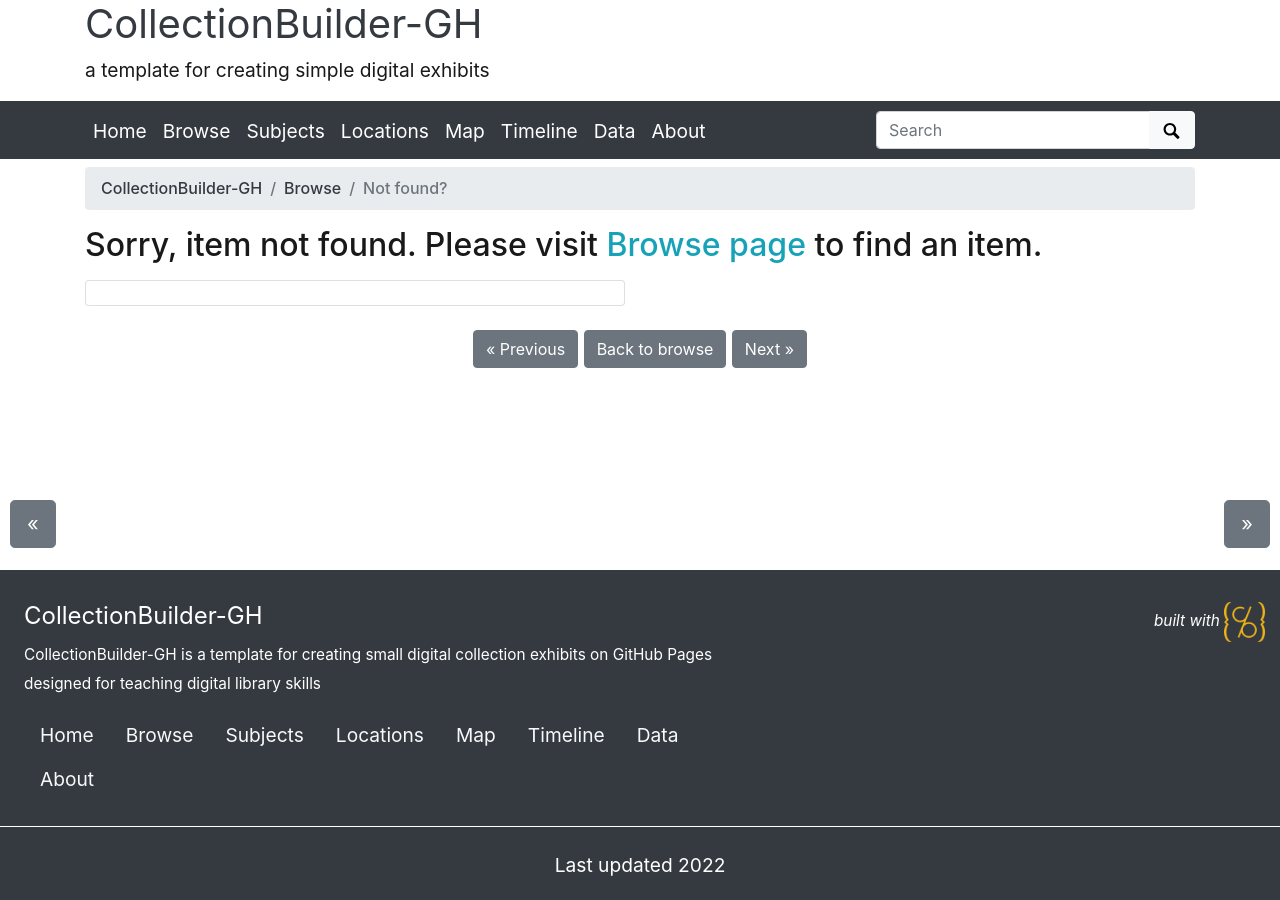
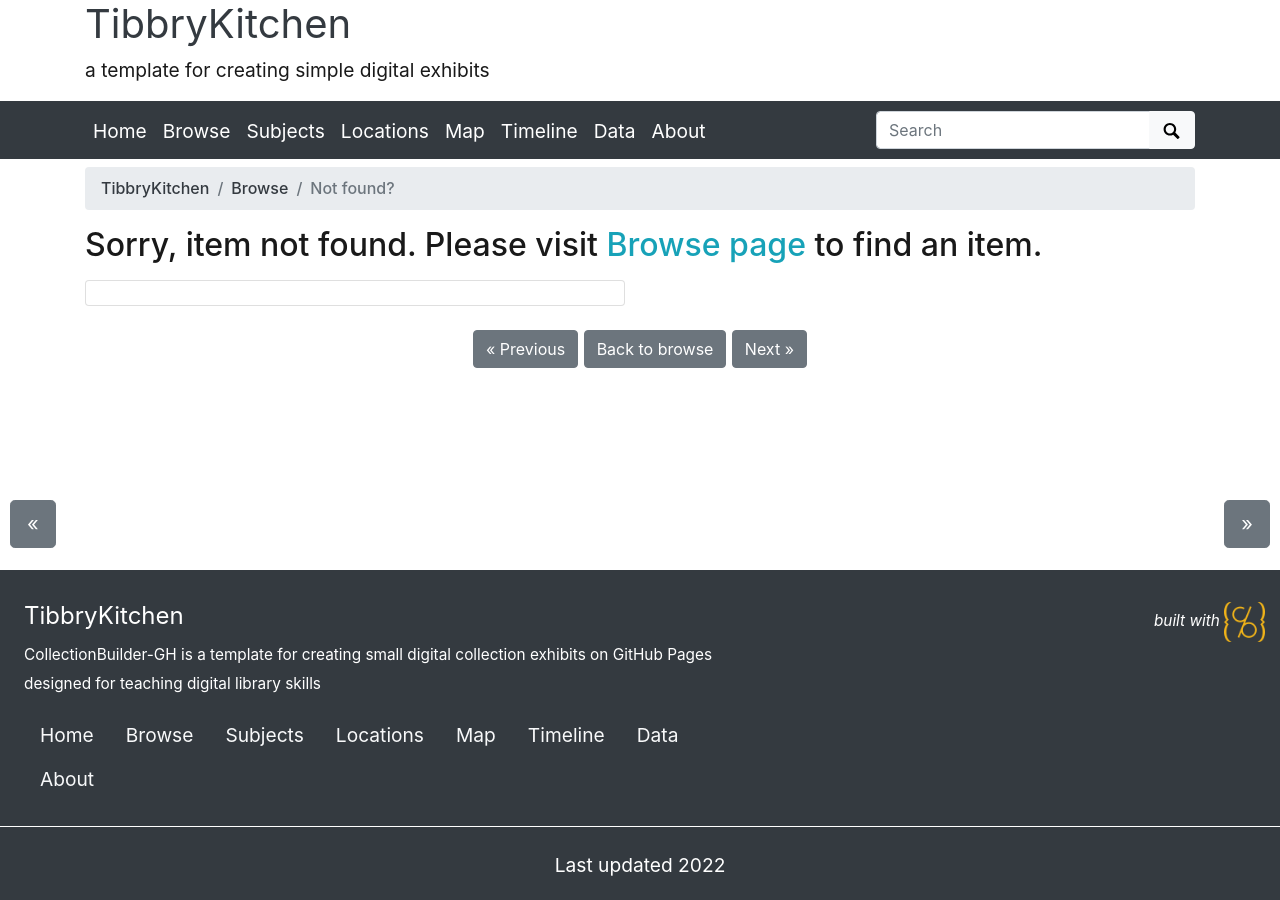
Before and after one commit to gbrei/TibbryKitchen, a Jekyll site: the page built from pages/item.md, in a window 1280 px wide. Built offline with Jekyll 4.4.1, drawn with Linux system fonts in a browser that asks for light colours.

Commit message:
edited url variables

```diff
--- a/_config.yml
+++ b/_config.yml
@@ -9,18 +9,18 @@
 #
 # url is site domain, full URL to the production location of your collection
 # on GitHub Pages follows the pattern username.github.io
-#url: https://collectionbuilder.github.io
+url: https://gbrei.github.io
 # baseurl is path to location on the domain if necessary e.g. /digital/hjccc
 # on GitHub Pages it is your github repository's name prefixed with a /
-#baseurl: /collectionbuilder-gh
+baseurl: /tibbrykitchen
 # location of code, the full url to your github repository
-source-code: https://github.com/CollectionBuilder/collectionbuilder-gh
+source-code: https://github.com/gbrei/tibbrykitchen
 
 ##########
 # SITE SETTINGS
 #
 # title of site appears in banner
-title: CollectionBuilder-GH
+title: TibbryKitchen
 # tagline, a short phrase that will appear throughout the site in the top banner
 tagline: a template for creating simple digital exhibits
 # description appears in meta tags and other locations
```
